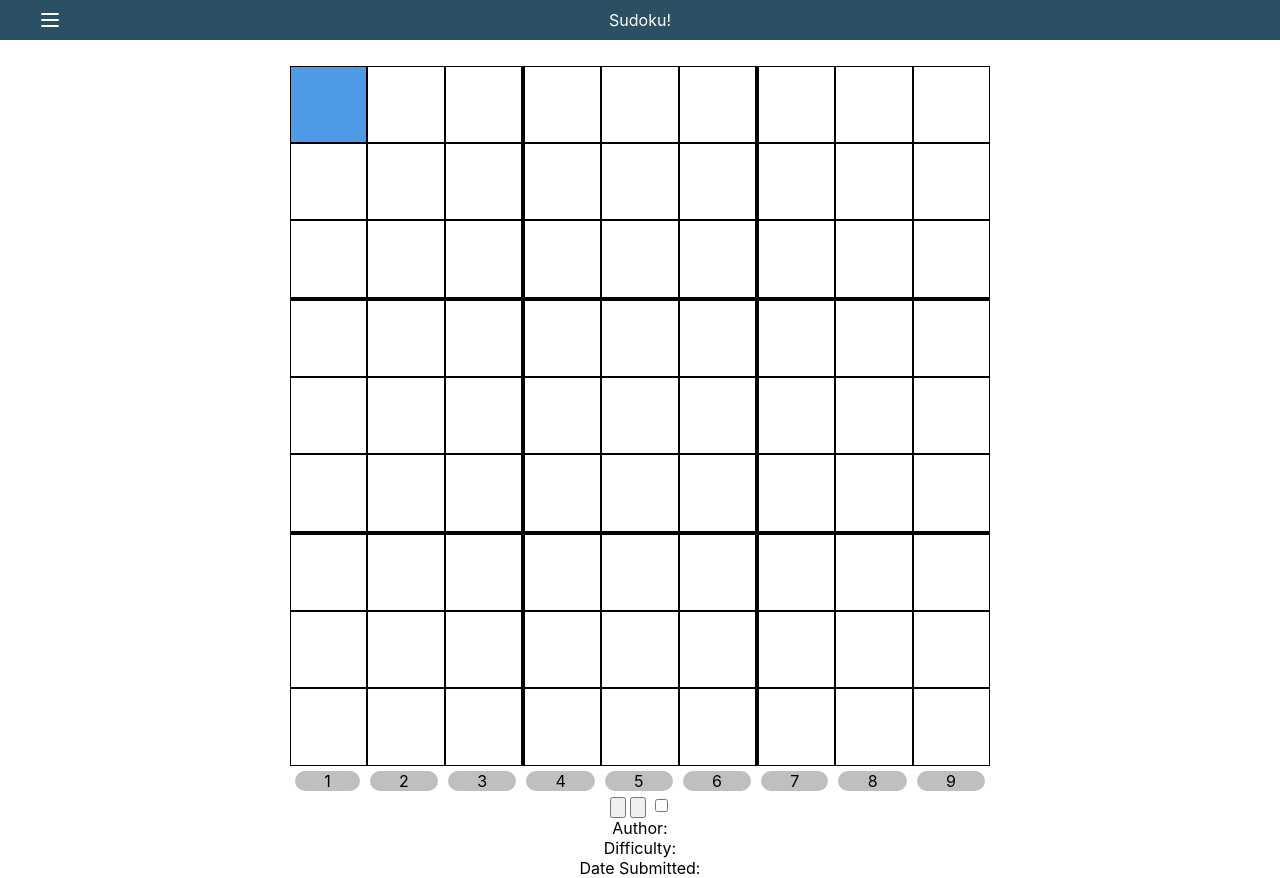
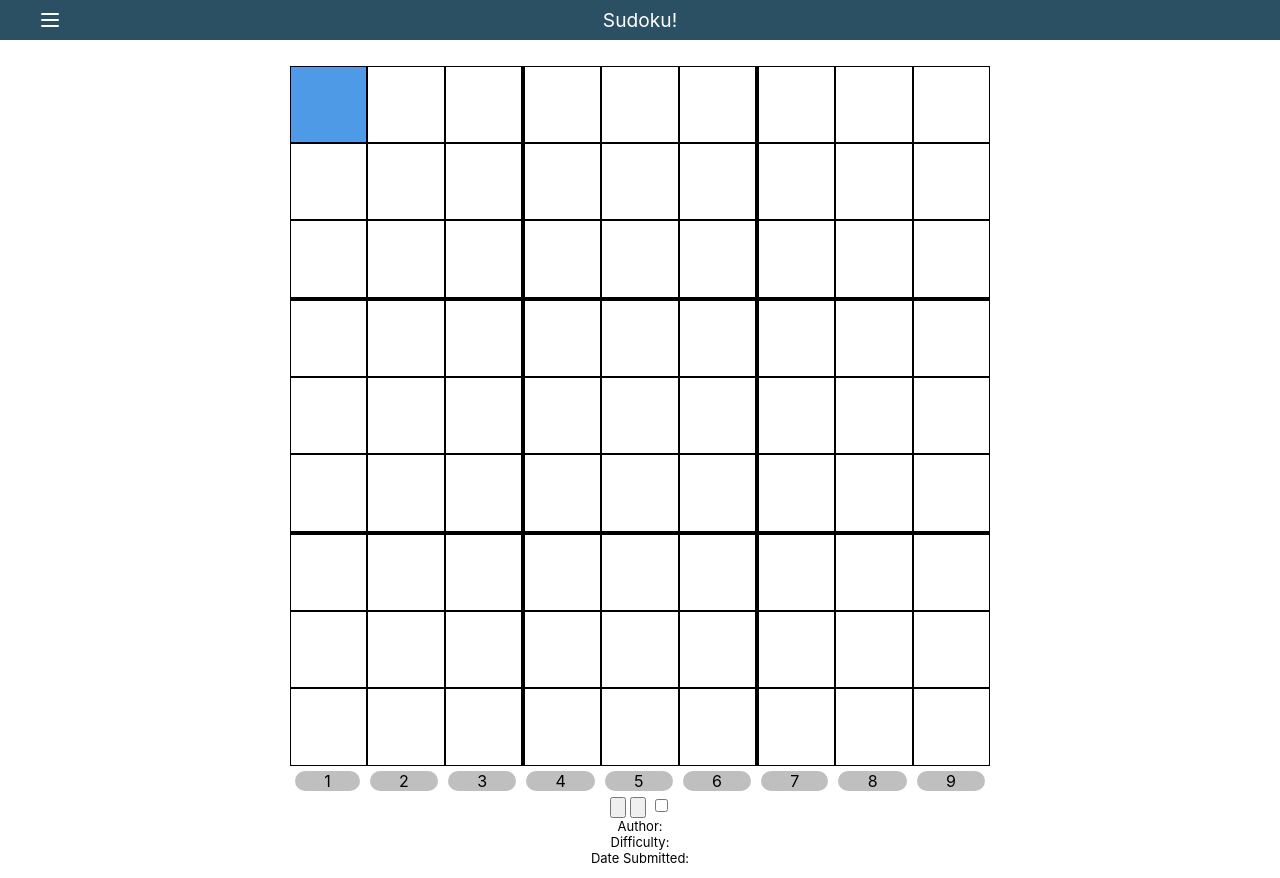
Before and after one commit to RayGuo357/Sudoku-React, a React (Create React App) app: page / in a window 1280 px wide. Built offline with nearby package versions, Linux system fonts and the light colour scheme; no server answers.

Commit message:
make title bigger

```diff
--- a/src/css/grid.css
+++ b/src/css/grid.css
@@ -46,6 +46,10 @@ BOARD
         min-height: 75.344px;
         min-width: 75.344px;
     }
+}
+
+.board-info {
+    font-size: small;
 }
 
 .selected {
@@ -244,6 +248,7 @@ label #uncheck {
 #title {
     transition: all 0.6s ease;
     color: white;
+    font-size: larger;
 }
 
 .menu>div {
```
